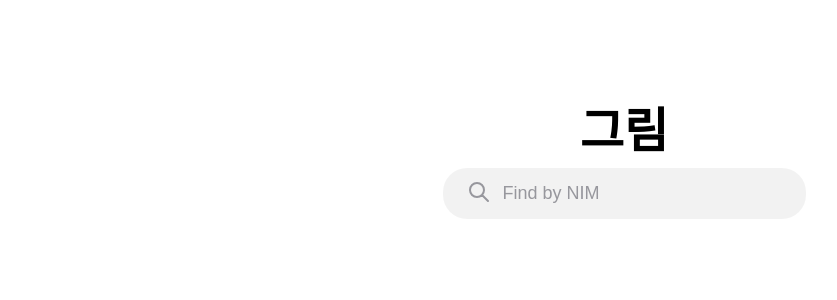
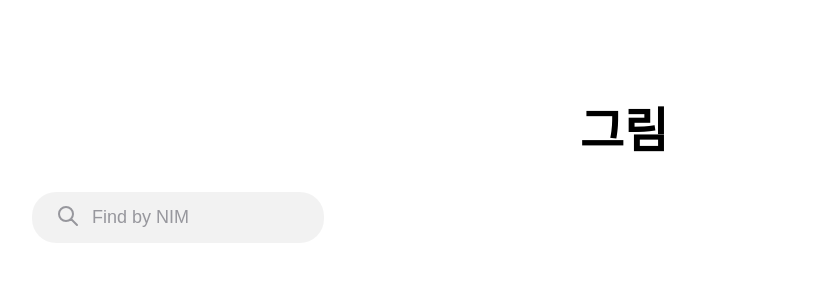
Before and after one commit to dimasmiftah/pisangparektor, a React (Create React App) app: page / in a window 1280 px wide. Shown: the top 300 px of the page, without its empty margins (16-853 px from the left). Built offline with nearby package versions, Linux system fonts and the light colour scheme.

Commit message:
fix home page styles

```diff
--- a/public/index.html
+++ b/public/index.html
@@ -24,7 +24,7 @@
       work correctly both with client-side routing and a non-root public URL.
       Learn how to configure a non-root public URL by running `npm run build`.
     -->
-    <title>React App</title>
+    <title>Geulim</title>
   </head>
   <body>
     <noscript>You need to enable JavaScript to run this app.</noscript>
--- a/src/index.tsx
+++ b/src/index.tsx
@@ -1,7 +1,7 @@
 import React from 'react';
 import ReactDOM from 'react-dom';
 import './styles/reset.css';
-import './index.css';
+import './styles/index.css';
 import App from './App';
 
 ReactDOM.render(
--- a/src/routes/Home/Home.module.scss
+++ b/src/routes/Home/Home.module.scss
@@ -1,5 +1,5 @@
 .home {
-  margin-top: 6rem;
+  padding: 6rem 3rem;
   .title {
     font-weight: 900;
     font-size: 48px;
@@ -7,16 +7,15 @@
     text-align: center;
     color: var(--title);
   }
-
   .form {
+    margin-top: 1.5rem;
     position: relative;
     height: fit-content;
     .search {
-      width: 279px;
       background: var(--input-background);
       border-radius: 24px;
       border: none;
-      padding: 12px 24px;
+      padding: 12px 0;
       padding-left: 60px;
       font-weight: normal;
       font-size: 18px;
--- a/src/routes/Result/Result.module.scss
+++ b/src/routes/Result/Result.module.scss
@@ -1,10 +1,14 @@
 .result {
-  width: auto;
   border: 1px solid black;
-  display: grid;
+  width: 80vw;
+  display: flex;
+  grid-auto-columns: auto;
+  justify-content: center;
   row-gap: 2rem;
   flex-direction: column;
   .picture {
+    width: 100%;
+    border: 1px solid red;
     img {
       width: 200px;
       height: 200px;
@@ -14,6 +18,8 @@
   .caption {
     display: grid;
     row-gap: 1rem;
+    width: 100%;
+    border: 1px solid red;
     .nim {
       font-weight: bold;
       font-size: 36px;
@@ -35,6 +41,7 @@
   }
   .button {
     width: 100%;
+    border: 1px solid red;
     background: var(--title);
     border: none;
     padding: 12px 24px;
--- a/src/index.css
+++ b/src/styles/index.css
@@ -12,9 +12,5 @@
 
 body {
   font-family: 'Poppins', sans-serif;
-  padding: 0 3rem;
-  height: 100vh;
-  display: flex;
-  justify-content: center;
   background: var(--background);
 }
```
Also changed, not shown: 1 other file (tests, documents, lock files or other folders).
